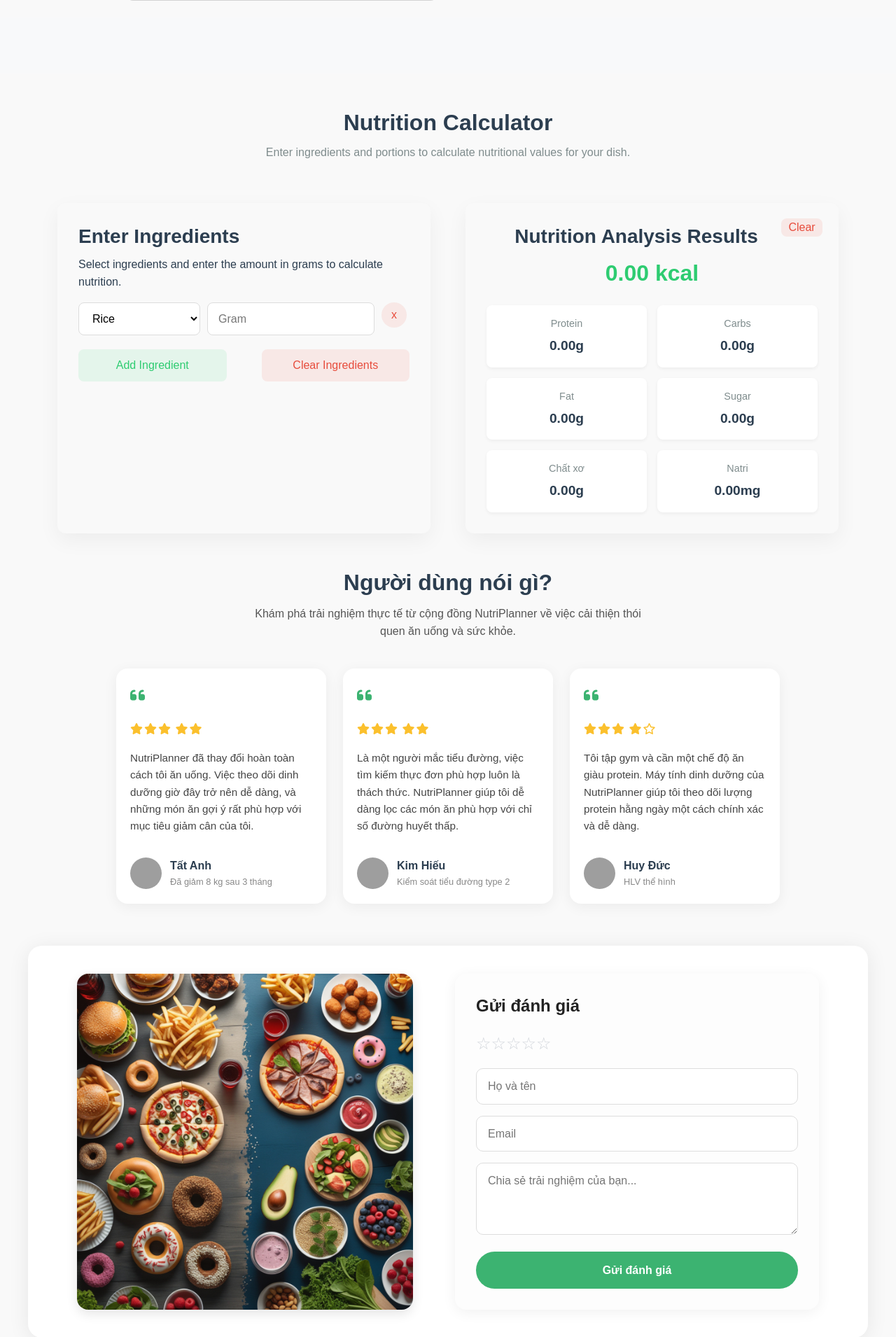
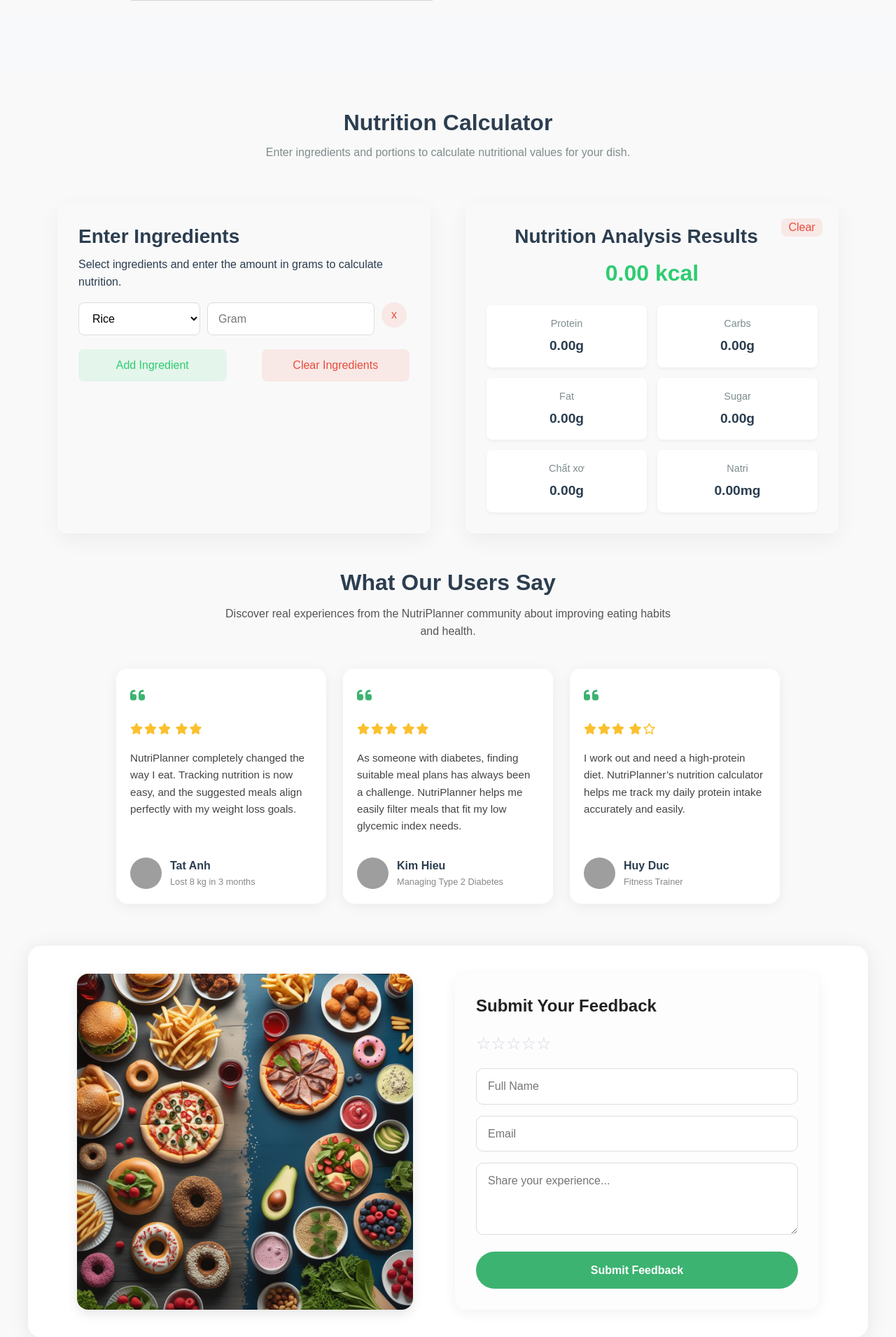
Before and after one commit to Doantatanh/NutriPlanner, a PHP site: page / in a window 1280 px wide; the page is wider, and only the part inside the window is pictured. Shown: the part 2690-4600 px from the top of that part at 70% size. Run offline with PHP 8.4, Linux system fonts and the light colour scheme; data that the repository does not hold is empty; some libraries are stand-ins or nearby versions; grey boxes are pictures that could not be loaded.

Commit message:
'tienganh'

```diff
--- a/index.php
+++ b/index.php
@@ -211,48 +211,48 @@ $connect = null;
                 <p>Explore powerful tools that help you plan meals, track nutrition, and achieve your health goals with ease.</p>
             </div>
             <div class="feature-main">
-                <div class="feature-box rounded-top ">
+                <a href="#meal-cate" class="feature-box rounded-top ">
                     <div class="feature-icon">
                         <i class="fas fa-list-check"></i>
                     </div>
                     <h3>Personalized Meal Plans</h3>
                     <p>Create meal plans tailored to your goals, whether it's weight loss, muscle gain, or managing specific health conditions.</p>
-                </div>
-                <div class="feature-box rounded-top">
+                </a>
+                <a href="#filter" class="feature-box rounded-top">
                     <div class="feature-icon">
                         <i class="fas fa-filter"></i>
                     </div>
                     <h3>Smart Filters</h3>
                     <p>Easily search and filter meals by ingredients, calories, special diets, or food allergies.</p>
-                </div>
-                <div class="feature-box rounded-top">
+                </a>
+                <a href="#meal-cate" class="feature-box rounded-top">
                     <div class="feature-icon">
                         <i class="fas fa-chart-pie"></i>
                     </div>
                     <h3>Nutrition Analysis</h3>
                     <p>View detailed nutritional breakdowns such as calories, protein, carbs, fats, and micronutrients for each dish.</p>
-                </div>
-                <div class="feature-box rounded-top">
+                </a>
+                <a href="#favorite" class="feature-box rounded-top">
                     <div class="feature-icon">
                         <i class="fas fa-heart"></i>
                     </div>
-                    <h3><a href="#favorite">Favorite Dishes</a></h3>
-                    <p> <a href="#favorite">Bookmark and quickly access your favorite meals to simplify your future meal planning.</a></p>
-                </div>
-                <div class="feature-box rounded-top">
+                    <h3>Favorite Dishes</h3>
+                    <p>Bookmark and quickly access your favorite meals to simplify your future meal planning.</p>
+                </a>
+                <a href="#calculator" class="feature-box rounded-top">
                     <div class="feature-icon">
                         <i class="fas fa-calculator"></i>
                     </div>
-                    <h3><a href="#calculator">Nutrition Calculator</a></h3>
-                    <p><a href="#calculator">Input ingredients and portion sizes to instantly calculate the total nutritional value of your meal.</a></p>
-                </div>
-                <div class="feature-box rounded-top">
+                    <h3>Nutrition Calculator</h3>
+                    <p>Input ingredients and portion sizes to instantly calculate the total nutritional value of your meal.</p>
+                </a>
+                <a href="#feedback" class="feature-box rounded-top">
                     <div class="feature-icon">
                         <i class="fas fa-comment-dots"></i>
                     </div>
                     <h3>Comments & Sharing</h3>
                     <p>Comment, share your experiences, and review meals with the NutriPlanner community.</p>
-                </div>
+                </a>
             </div>
         </div>
     </section>
@@ -260,15 +260,15 @@ $connect = null;
     <div class="examPlan container">
         <div class="col-xxl-10 col-xl-10 col-sm-11 mx-auto my-4">
             <section>
-                <div class="container">
+                <div class="container" id="filter">
                     <div class="section-header">
-                        <h2>Khám phá thực đơn</h2>
-                        <p>Tìm kiếm và lọc hàng trăm công thức phù hợp với mục tiêu dinh dưỡng và khẩu vị của bạn.</p>
+                        <h2>Discover Meal Plans</h2>
+                        <p>Search and filter hundreds of recipes that fit your nutrition goals and taste preferences.</p>
                     </div>
                     <div class="meal-filter">
                         <div id="searchForm">
                             <div class="search-container">
-                                <input type="text" class="search-input" name="search_query" id="input_search" placeholder="Enter name meal...">
+                                <input type="text" class="search-input" name="search_query" id="input_search" placeholder="Enter meal name...">
                                 <button class="search-btn text-dark" id="search-form">
                                     <i class="fas fa-search"></i>
                                     Search
@@ -276,20 +276,20 @@ $connect = null;
                             </div>
                             <div class="filter">
                                 <div class="filter-group">
-                                    <label class="filter-title">Loại món</label>
+                                    <label class="filter-title">Meal Type</label>
                                     <select class="filter-select" name="meal_type" id="input_type">
-                                        <option value="">Tất cả</option>
-                                        <option value="1">Bữa Sáng</option>
-                                        <option value="2">Bữa Trưa</option>
-                                        <option value="3">Bữa Tối</option>
-                                        <option value="4">Đồ ăn nhẹ</option>
-                                        <option value="5">Đồ uống</option>
+                                        <option value="">All</option>
+                                        <option value="1">Breakfast</option>
+                                        <option value="2">Lunch</option>
+                                        <option value="3">Dinner</option>
+                                        <option value="4">Snacks</option>
+                                        <option value="5">Drinks</option>
                                     </select>
                                 </div>
                                 <div class="filter-group">
-                                    <label class="filter-title">Chế độ ăn</label>
+                                    <label class="filter-title">Diet Type</label>
                                     <select class="filter-select" name="diet_type" id="meal_diet">
-                                        <option value="">Tất cả</option>
+                                        <option value="">All</option>
                                         <option value="1">Vegan</option>
                                         <option value="2">Vegetarian</option>
                                         <option value="3">Keto</option>
@@ -301,11 +301,11 @@ $connect = null;
                                 <div class="filter-group">
                                     <label class="filter-title">Calories</label>
                                     <select class="filter-select" name="calories" id="meal_calo">
-                                        <option value="">Tất cả</option>
-                                        <option value="under300">Dưới 300 kcal</option>
+                                        <option value="">All</option>
+                                        <option value="under300">Under 300 kcal</option>
                                         <option value="300-500">300 - 500 kcal</option>
                                         <option value="500-800">500 - 800 kcal</option>
-                                        <option value="over800">Trên 800 kcal</option>
+                                        <option value="over800">Over 800 kcal</option>
                                     </select>
                                 </div>
                             </div>
@@ -313,12 +313,11 @@ $connect = null;
                     </div>
 
                     <div class="meals-grid" id="meals-grid">
-
-
-
+                        <!-- Meals will be displayed here -->
                     </div>
                 </div>
             </section>
+
             <div class="" id="meal-cate">
                 <div class="item ">
                     <div class="d-grid grid-col-5 my-1" id="mealplan--menu">
@@ -443,71 +442,71 @@ $connect = null;
         </div>
     </section>
 
-    <div id="feedback">
+    <div>
         <section class="testimonials-section">
-            <h2>Người dùng nói gì?</h2>
+            <h2>What Our Users Say</h2>
             <p class="testimonials-subtext">
-            Khám phá trải nghiệm thực tế từ cộng đồng NutriPlanner về việc cải thiện thói<br>
-            quen ăn uống và sức khỏe.
+                Discover real experiences from the NutriPlanner community about improving eating habits<br>
+                and health.
             </p>
             <div class="testimonials-container">
-            <!-- thẻ 1 -->
+                <!-- Card 1 -->
                 <article class="testimonial-card">
                     <div class="quote-icon"><i class="fas fa-quote-left"></i></div>
                     <div class="stars-static">
                         <i class="fas fa-star"></i><i class="fas fa-star"></i><i class="fas fa-star"></i>
                         <i class="fas fa-star"></i><i class="fas fa-star"></i>
                     </div>
-                <p>NutriPlanner đã thay đổi hoàn toàn cách tôi ăn uống. Việc theo dõi dinh dưỡng giờ đây trở nên dễ dàng, và những món ăn gợi ý rất phù hợp với mục tiêu giảm cân của tôi.</p>
+                    <p>NutriPlanner completely changed the way I eat. Tracking nutrition is now easy, and the suggested meals align perfectly with my weight loss goals.</p>
                     <div class="author">
                         <img src="https://i.pravatar.cc/100?img=47" alt="Minh Anh">
                         <div>
-                        <div class="author-name">Tất Anh</div>
-                        <div class="author-role">Đã giảm 8 kg sau 3 tháng</div>
+                            <div class="author-name">Tat Anh</div>
+                            <div class="author-role">Lost 8 kg in 3 months</div>
                         </div>
                     </div>
                 </article>
-            <!-- thẻ 2 -->
+                <!-- Card 2 -->
                 <article class="testimonial-card">
                     <div class="quote-icon"><i class="fas fa-quote-left"></i></div>
                     <div class="stars-static">
                         <i class="fas fa-star"></i><i class="fas fa-star"></i><i class="fas fa-star"></i>
                         <i class="fas fa-star"></i><i class="fas fa-star"></i>
                     </div>
-                <p>Là một người mắc tiểu đường, việc tìm kiếm thực đơn phù hợp luôn là thách thức. NutriPlanner giúp tôi dễ dàng lọc các món ăn phù hợp với chỉ số đường huyết thấp.</p>
+                    <p>As someone with diabetes, finding suitable meal plans has always been a challenge. NutriPlanner helps me easily filter meals that fit my low glycemic index needs.</p>
                     <div class="author">
-                    <img src="https://i.pravatar.cc/100?img=12" alt="Quang Hùng">
+                        <img src="https://i.pravatar.cc/100?img=12" alt="Quang Hung">
                         <div>
-                        <div class="author-name">Kim Hiếu</div>
-                        <div class="author-role">Kiểm soát tiểu đường type 2</div>
+                            <div class="author-name">Kim Hieu</div>
+                            <div class="author-role">Managing Type 2 Diabetes</div>
                         </div>
                     </div>
                 </article>
-            <!-- thẻ 3 -->
+                <!-- Card 3 -->
                 <article class="testimonial-card">
                     <div class="quote-icon"><i class="fas fa-quote-left"></i></div>
                     <div class="stars-static">
                         <i class="fas fa-star"></i><i class="fas fa-star"></i><i class="fas fa-star"></i>
                         <i class="fas fa-star"></i><i class="far fa-star"></i>
                     </div>
-                <p>Tôi tập gym và cần một chế độ ăn giàu protein. Máy tính dinh dưỡng của NutriPlanner giúp tôi theo dõi lượng protein hằng ngày một cách chính xác và dễ dàng.</p>
+                    <p>I work out and need a high-protein diet. NutriPlanner’s nutrition calculator helps me track my daily protein intake accurately and easily.</p>
                     <div class="author">
-                    <img src="https://i.pravatar.cc/100?img=30" alt="Thanh Trúc">
+                        <img src="https://i.pravatar.cc/100?img=30" alt="Thanh Truc">
                         <div>
-                        <div class="author-name">Huy Đức</div>
-                        <div class="author-role">HLV thể hình</div>
+                            <div class="author-name">Huy Duc</div>
+                            <div class="author-role">Fitness Trainer</div>
                         </div>
                     </div>
                 </article>
             </div>
         </section>
-  <!-- phần feedback -->
-        <section class="feedback-section">
+        <!-- Feedback section -->
+        <section class="feedback-section" id="feedback">
             <div class="logo">
                 <img src="assets/images/Leonardo_Phoenix_10_A_topdown_view_of_a_food_table_divided_in_3.jpg" alt="NutriPlanner Logo" />
             </div>
             <div class="feedback-card">
-            <h3>Gửi đánh giá</h3>
+                <h3>Submit Your Feedback</h3>
                 <div class="star-rating" id="starRating">
                     <span data-value="1">☆</span>
                     <span data-value="2">☆</span>
@@ -516,32 +515,33 @@ $connect = null;
                     <span data-value="5">☆</span>
                 </div>
                 <form id="feedbackForm">
-                <input type="text" placeholder="Họ và tên" required />
+                    <input type="text" placeholder="Full Name" required />
                     <input type="email" placeholder="Email" required />
-                <textarea placeholder="Chia sẻ trải nghiệm của bạn..." required rows="3"></textarea>
-                <button type="submit">Gửi đánh giá</button>
+                    <textarea placeholder="Share your experience..." required rows="3"></textarea>
+                    <button type="submit">Submit Feedback</button>
                 </form>
             </div>
         </section>
     </div>
 
+
     <section class="section contact" id="contact">
         <div class="container">
             <div class="section-header">
-                <h2>Liên hệ với chúng tôi</h2>
-                <p>Bạn có câu hỏi hoặc cần hỗ trợ? Đội ngũ NutriPlanner luôn sẵn sàng giúp đỡ bạn.</p>
+                <h2>Contact Us</h2>
+                <p>Have questions or need assistance? The NutriPlanner team is always ready to help you.</p>
             </div>
             <div class="contact-container">
                 <div class="contact-info">
-                    <h3>Thông tin liên hệ</h3>
+                    <h3>Contact Information</h3>
                     <div class="contact-details">
                         <div>
                             <div class="contact-icon">
                                 <i class="fas fa-map-marker-alt"></i>
                             </div>
                             <div class="contact-text" style="display: inline-block;">
-                                <h4>Địa chỉ</h4>
-                                <p>285 Đội Cấn, quận Ba Đình, thành phố Hà Nội</p>
+                                <h4>Address</h4>
+                                <p>285 Đội Cấn Street, Ba Đình District, Hanoi City</p>
                             </div>
                         </div>
                         <div>
@@ -549,7 +549,7 @@ $connect = null;
                                 <i class="fas fa-phone-alt"></i>
                             </div>
                             <div class="contact-text" style="display: inline-block;">
-                                    <h4>Điện thoại</h4>
+                                <h4>Phone</h4>
                                 <p>+84 28 1234 5678</p>
                             </div>
                         </div>
@@ -567,8 +567,8 @@ $connect = null;
                                 <i class="fas fa-clock"></i>
                             </div>
                             <div class="contact-text" style="display: inline-block;">
-                                <h4>Giờ làm việc</h4>
-                                <p>Thứ 2 - Thứ 6: 8:00 - 18:00<br>Thứ 7: 9:00 - 12:00</p>
+                                <h4>Working Hours</h4>
+                                <p>Monday - Friday: 8:00 AM - 6:00 PM<br>Saturday: 9:00 AM - 12:00 PM</p>
                             </div>
                         </div>
                     </div>
```
Lines whose indentation alone changed are shown as unchanged.
